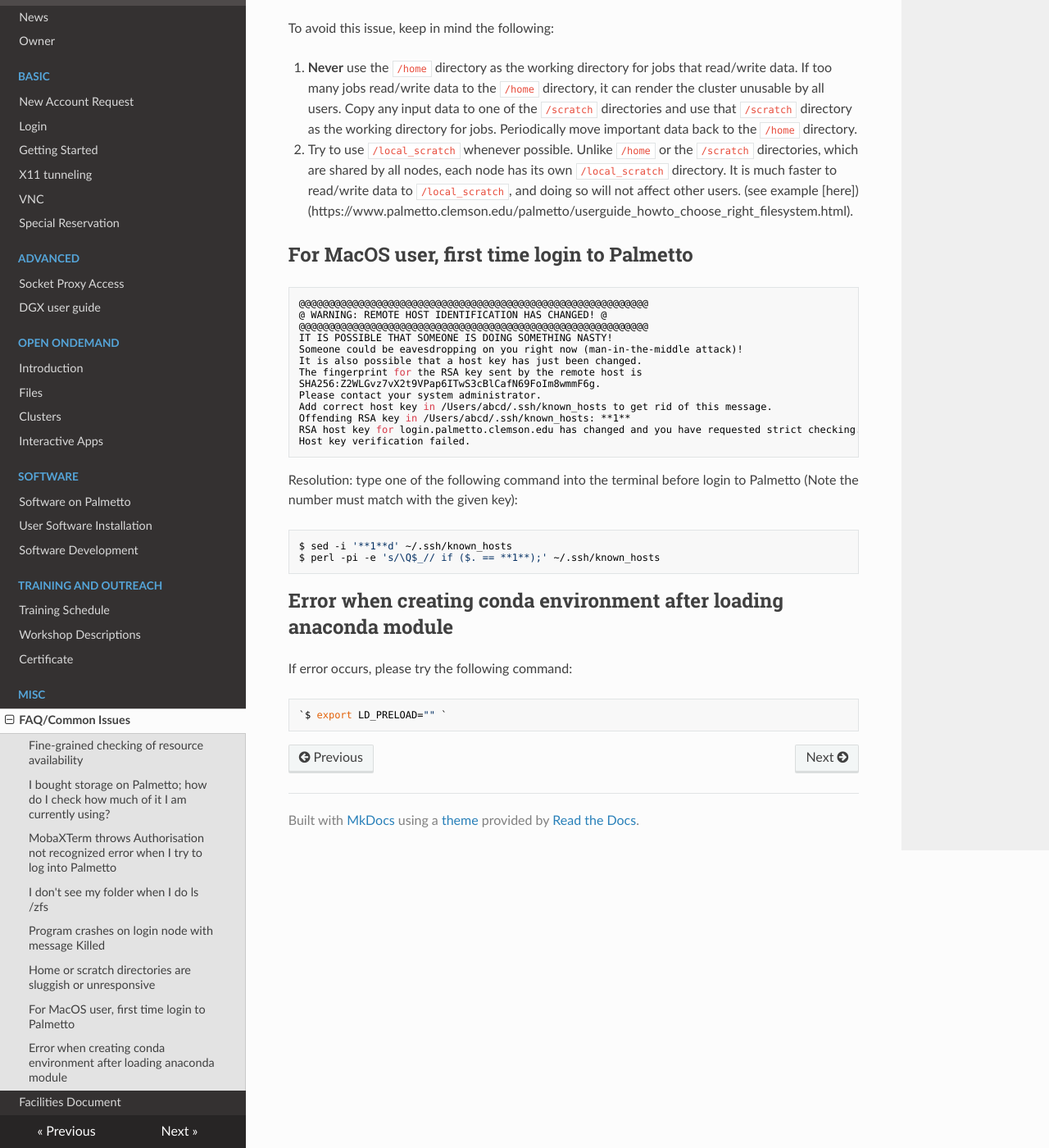
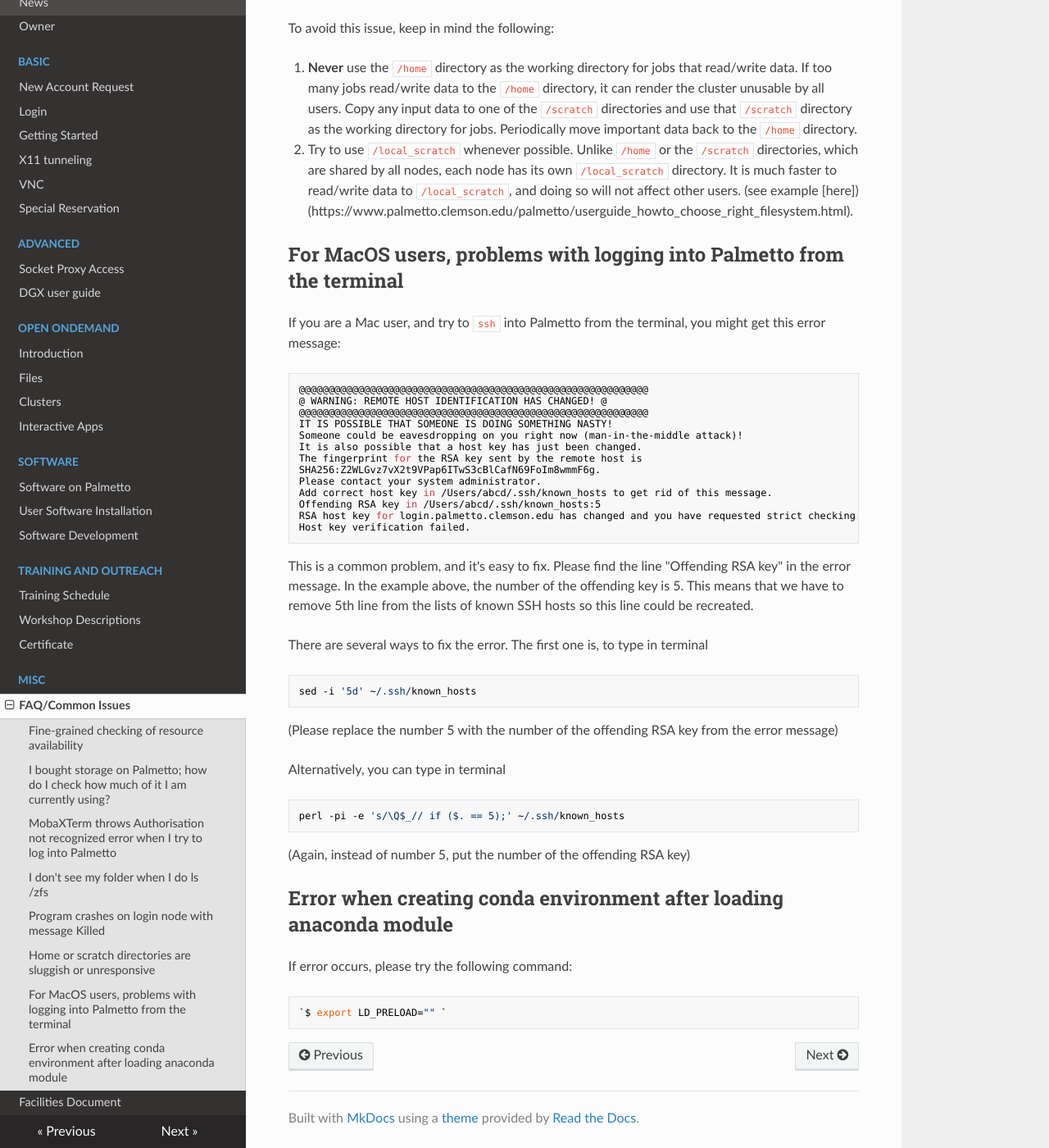
Before and after one commit to clemsonciti/palmetto-documentation, an MkDocs documentation site: the page built from docs/faq/common.md, in a window 1280 px wide and 1400 px high, scrolled down 3357 px. Shown: the whole window at 82% size. Built offline with MkDocs 1.6.1, drawn with Linux system fonts in a browser that asks for light colours; nearby versions of some CDN libraries.

Commit message:
Update common.md

````diff
--- a/docs/faq/common.md
+++ b/docs/faq/common.md
@@ -174,7 +174,9 @@ node has its own `/local_scratch` directory. It is much faster to read/write
 data to `/local_scratch`, and doing so will not affect other users.
 (see example [here])(https://www.palmetto.clemson.edu/palmetto/userguide_howto_choose_right_filesystem.html).
 
-## For MacOS user, first time login to Palmetto
+## For MacOS users, problems with logging into Palmetto from the terminal
+
+If you are a Mac user, and try to `ssh` into Palmetto from the terminal, you might get this error message:
 
 ```bash
 @@@@@@@@@@@@@@@@@@@@@@@@@@@@@@@@@@@@@@@@@@@@@@@@@@@@@@@@@@@
@@ -187,17 +189,29 @@ The fingerprint for the RSA key sent by the remote host is
 SHA256:Z2WLGvz7vX2t9VPap6ITwS3cBlCafN69FoIm8wmmF6g.
 Please contact your system administrator.
 Add correct host key in /Users/abcd/.ssh/known_hosts to get rid of this message.
-Offending RSA key in /Users/abcd/.ssh/known_hosts: **1**
+Offending RSA key in /Users/abcd/.ssh/known_hosts:5
 RSA host key for login.palmetto.clemson.edu has changed and you have requested strict checking.
 Host key verification failed.
 ```
 
-Resolution: type one of the following command into the terminal before login to Palmetto (Note the number must match with the given key):
+This is a common problem, and it's easy to fix. Please find the line "Offending RSA key" in the error message. In the example above, the number of the offending key is 5. This means that we have to remove 5th line from the lists of known SSH hosts so this line could be recreated.
 
-```bash
-$ sed -i '**1**d' ~/.ssh/known_hosts
-$ perl -pi -e 's/\Q$_// if ($. == **1**);' ~/.ssh/known_hosts
-```
+There are several ways to fix the error. The first one is, to type in terminal
+
+~~~
+sed -i '5d' ~/.ssh/known_hosts
+~~~
+
+(Please replace the number 5 with the number of the offending RSA key from the error message)
+
+Alternatively, you can type in terminal
+
+~~~
+perl -pi -e 's/\Q$_// if ($. == 5);' ~/.ssh/known_hosts
+~~~
+
+(Again, instead of number 5, put the number of the offending RSA key)
+
 
 ## Error when creating conda environment after loading anaconda module
 If error occurs, please try the following command:
````
